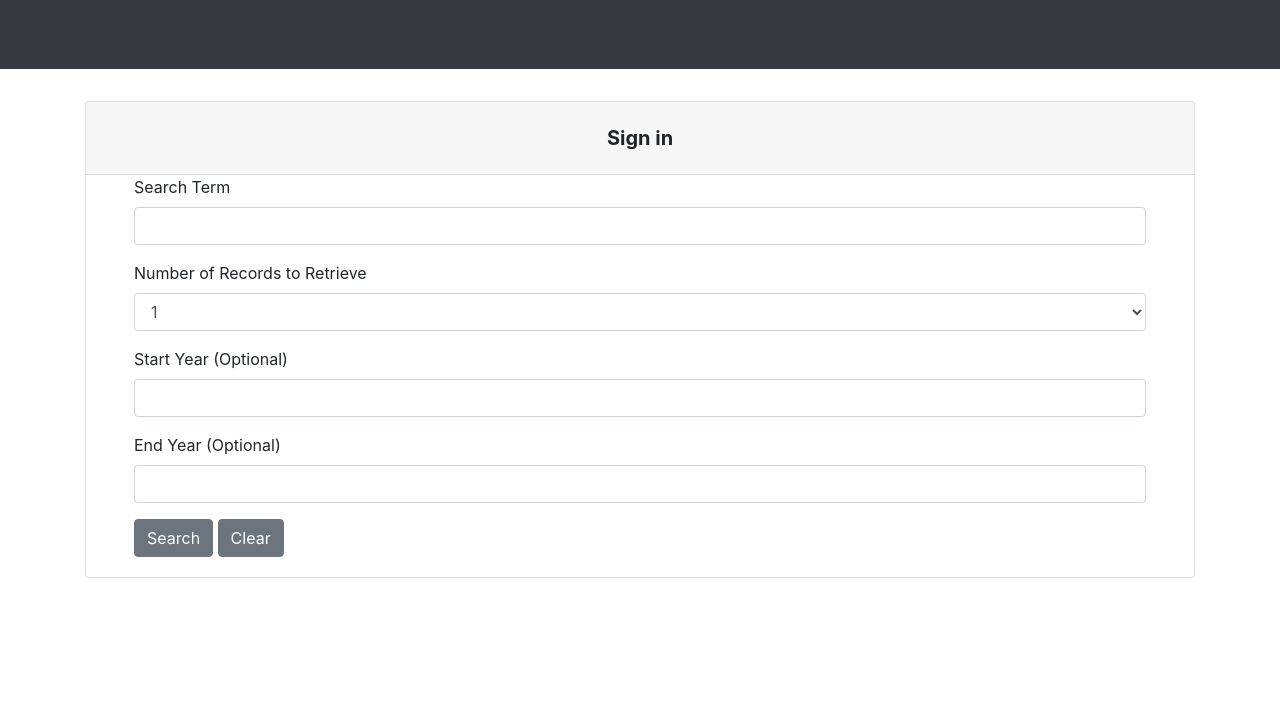
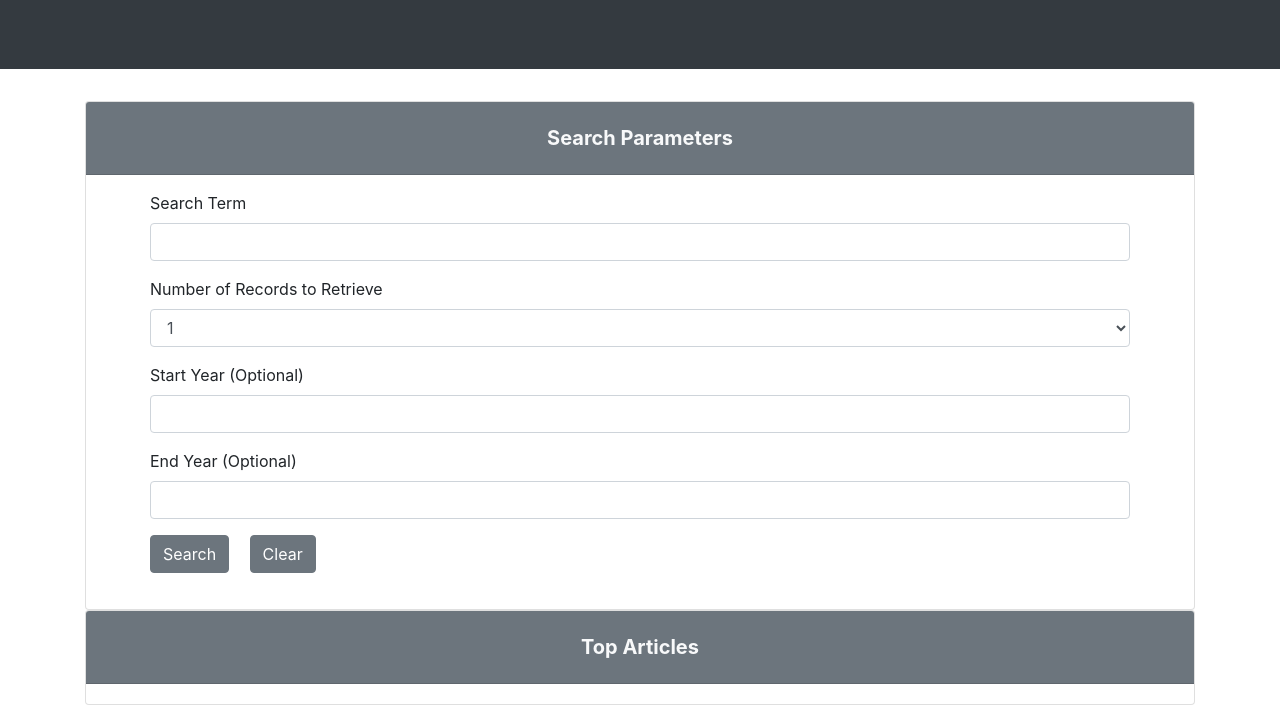
Before and after one commit to smundhada/NY_Times_Search, a plain HTML site: page index.html in a window 1280 px wide. Shown: the part 134-839 px from the top of the page. Before the commit the page ends 800 px from the top, so only its background shows below. Drawn offline with nearby package versions, Linux system fonts and the light colour scheme.

Commit message:
finishing html elements

```diff
--- a/index.html
+++ b/index.html
@@ -19,13 +19,11 @@
     <div class="container">
         <div class="card">
 
-            <h5 class="card-header info-color white-text text-center py-4">
-              <strong>Sign in</strong>
+            <h5 class="card-header bg-secondary text-light text-center py-4">
+              <strong>Search Parameters</strong>
             </h5>
-
-            <!--Card content-->
             <div class="card-body px-lg-5 pt-0">
-        <form>
+                <form class="p-3">
                     <div class="form-group">
                     <label for="search">Search Term</label>
                     <input type="text" class="form-control" id="search">
@@ -48,10 +46,17 @@
                         <label for="endYear">End Year (Optional)</label>
                         <input type="text" class="form-control" id="endYear">
                     </div>
-            <button type="button" class="btn btn-secondary">Search</button>
+                    <button type="button" class="btn btn-secondary mr-3">Search</button>
                     <button type="button" class="btn btn-secondary">Clear</button>
-
                 </form>
+            </div>
+        </div>
+        <div class="card">
+            <h5 class="card-header bg-secondary text-light text-center py-4">
+            <strong>Top Articles</strong>
+            </h5>
+            <div class="card-body px-lg-5 pt-0" id="articles"></div>
+        </div>
     </div>
     <!-- Optional JavaScript -->
     <!-- jQuery first, then Popper.js, then Bootstrap JS -->
```
Lines whose indentation alone changed are shown as unchanged.
